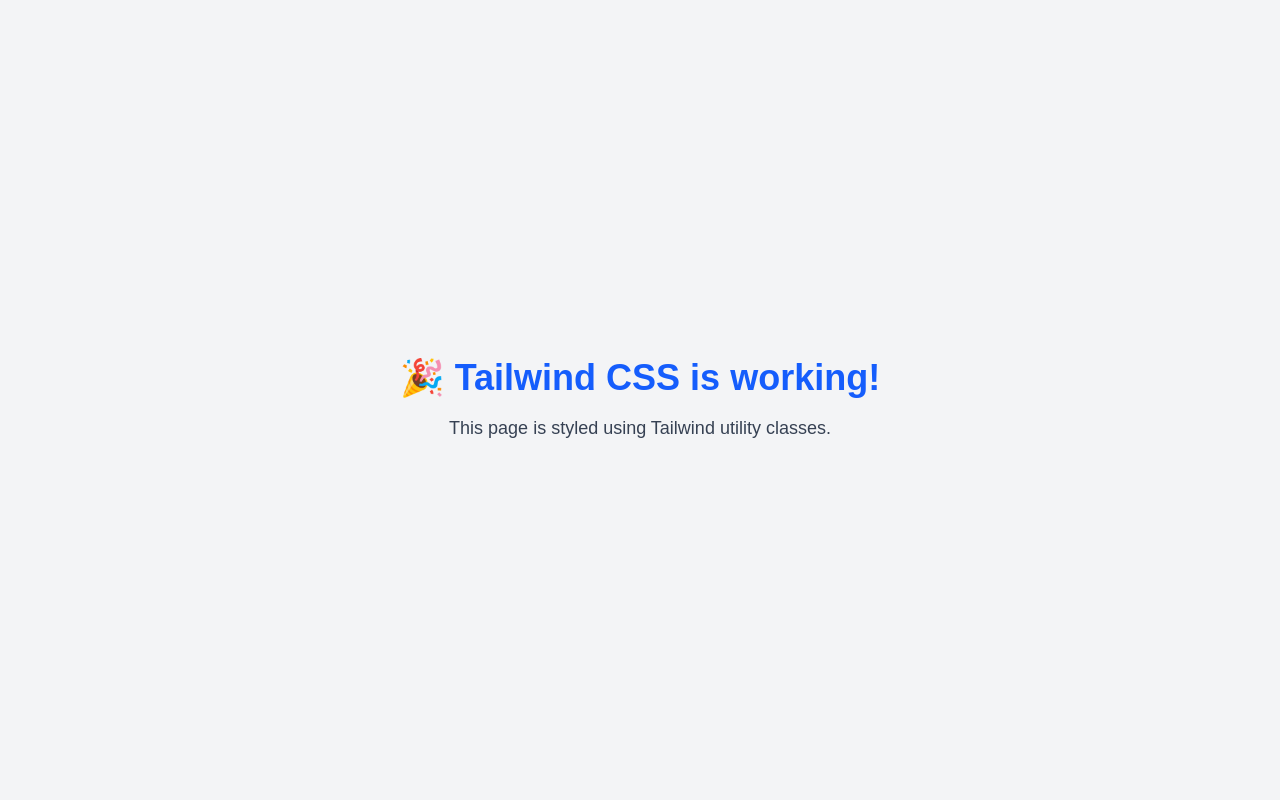
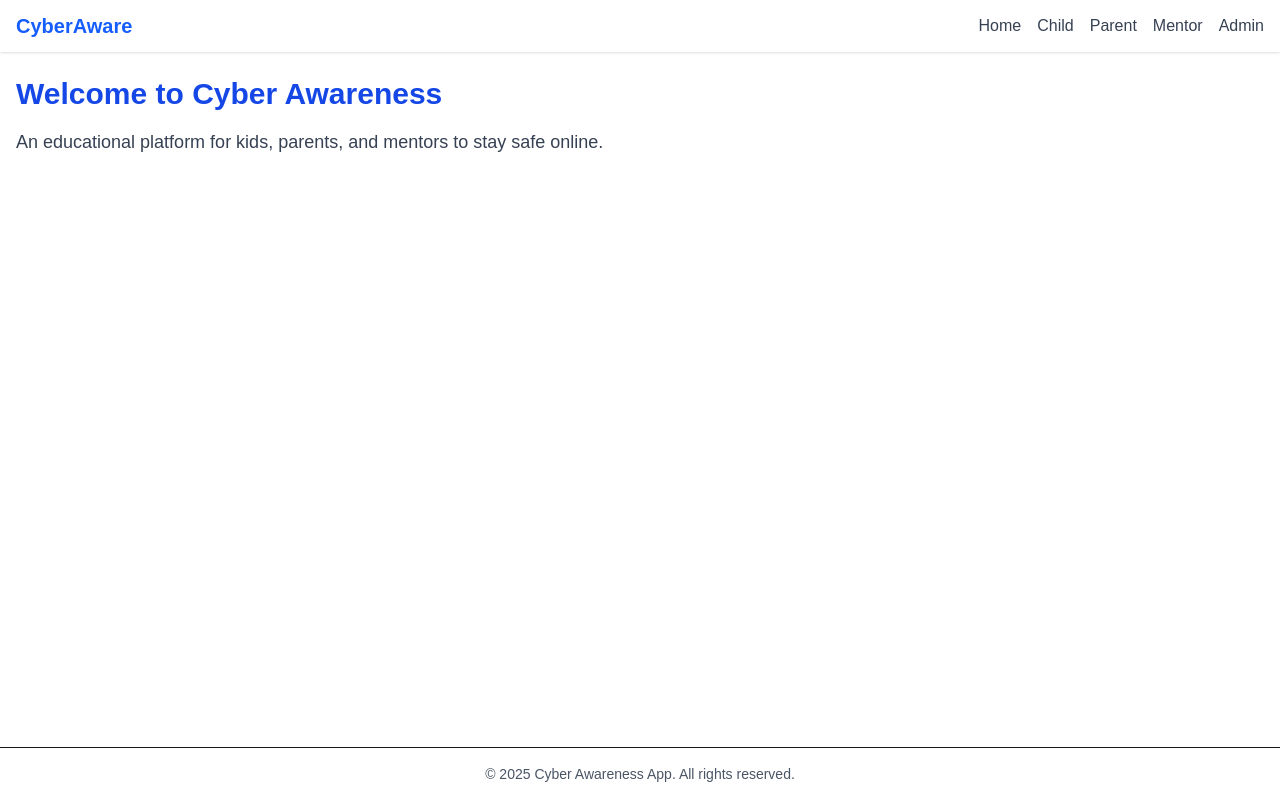
Before and after one commit to ManojPrathapa/CyberSafe, a Next.js app in the folder cyber-awareness-frontend/: page / in a window 1280 px wide. Built offline with nearby package versions, Linux system fonts and the light colour scheme.

Commit message:
base layout

```diff
--- /dev/null
+++ b/cyber-awareness-frontend/components/Footer.jsx
@@ -0,0 +1,9 @@
+export default function Footer() {
+  return (
+    <footer className="bg-white border-t py-4 mt-12">
+      <div className="container mx-auto px-4 text-center text-gray-600 text-sm">
+        © {new Date().getFullYear()} Cyber Awareness App. All rights reserved.
+      </div>
+    </footer>
+  );
+}
--- /dev/null
+++ b/cyber-awareness-frontend/components/Navbar.jsx
@@ -0,0 +1,16 @@
+export default function Navbar() {
+  return (
+    <nav className="bg-white shadow">
+      <div className="container mx-auto px-4 py-3 flex justify-between items-center">
+        <h1 className="text-xl font-bold text-blue-600">CyberAware</h1>
+        <div className="space-x-4">
+          <a href="/" className="text-gray-700 hover:text-blue-500">Home</a>
+          <a href="/child" className="text-gray-700 hover:text-blue-500">Child</a>
+          <a href="/parent" className="text-gray-700 hover:text-blue-500">Parent</a>
+          <a href="/mentor" className="text-gray-700 hover:text-blue-500">Mentor</a>
+          <a href="/admin" className="text-gray-700 hover:text-blue-500">Admin</a>
+        </div>
+      </div>
+    </nav>
+  )
+}
--- a/cyber-awareness-frontend/jsconfig.json
+++ b/cyber-awareness-frontend/jsconfig.json
@@ -1,7 +1,5 @@
 {
   "compilerOptions": {
-    "paths": {
-      "@/*": ["./src/*"]
-    }
+    "baseUrl": "."
   }
 }
--- a/cyber-awareness-frontend/src/app/layout.js
+++ b/cyber-awareness-frontend/src/app/layout.js
@@ -1,29 +1,25 @@
-import { Geist, Geist_Mono } from "next/font/google";
-import "./globals.css";
 
-const geistSans = Geist({
-  variable: "--font-geist-sans",
-  subsets: ["latin"],
-});
+import './globals.css'
+import Navbar from 'components/Navbar'
+import Footer from 'components/Footer'
 
-const geistMono = Geist_Mono({
-  variable: "--font-geist-mono",
-  subsets: ["latin"],
-});
+
 
 export const metadata = {
-  title: "Create Next App",
-  description: "Generated by create next app",
-};
+  title: 'Cyber Awareness App',
+  description: 'Stay safe online - Learn, Track, Educate.',
+}
 
 export default function RootLayout({ children }) {
   return (
     <html lang="en">
-      <body
-        className={`${geistSans.variable} ${geistMono.variable} antialiased`}
-      >
-        {children}
+      <body className="min-h-screen flex flex-col font-sans bg-gray-100">
+        <Navbar />
+        <main className="flex-grow container mx-auto px-4 py-6">
+          {children}
+        </main>
+        <Footer />
       </body>
     </html>
-  );
+  )
 }
--- a/cyber-awareness-frontend/src/app/page.js
+++ b/cyber-awareness-frontend/src/app/page.js
@@ -1,12 +1,9 @@
-export default function Home() {
+
+export default function HomePage() {
   return (
-    <div className="flex flex-col items-center justify-center min-h-screen bg-gray-100">
-      <h1 className="text-4xl font-bold text-blue-600 mb-4">
-        🎉 Tailwind CSS is working!
-      </h1>
-      <p className="text-lg text-gray-700">
-        This page is styled using Tailwind utility classes.
-      </p>
+    <div>
+      <h1 className="text-3xl font-bold text-blue-700 mb-4">Welcome to Cyber Awareness</h1>
+      <p className="text-lg text-gray-700">An educational platform for kids, parents, and mentors to stay safe online.</p>
     </div>
-  );
+  )
 }
```
Also changed, not shown: 2 other files (tests, documents, lock files or other folders).
